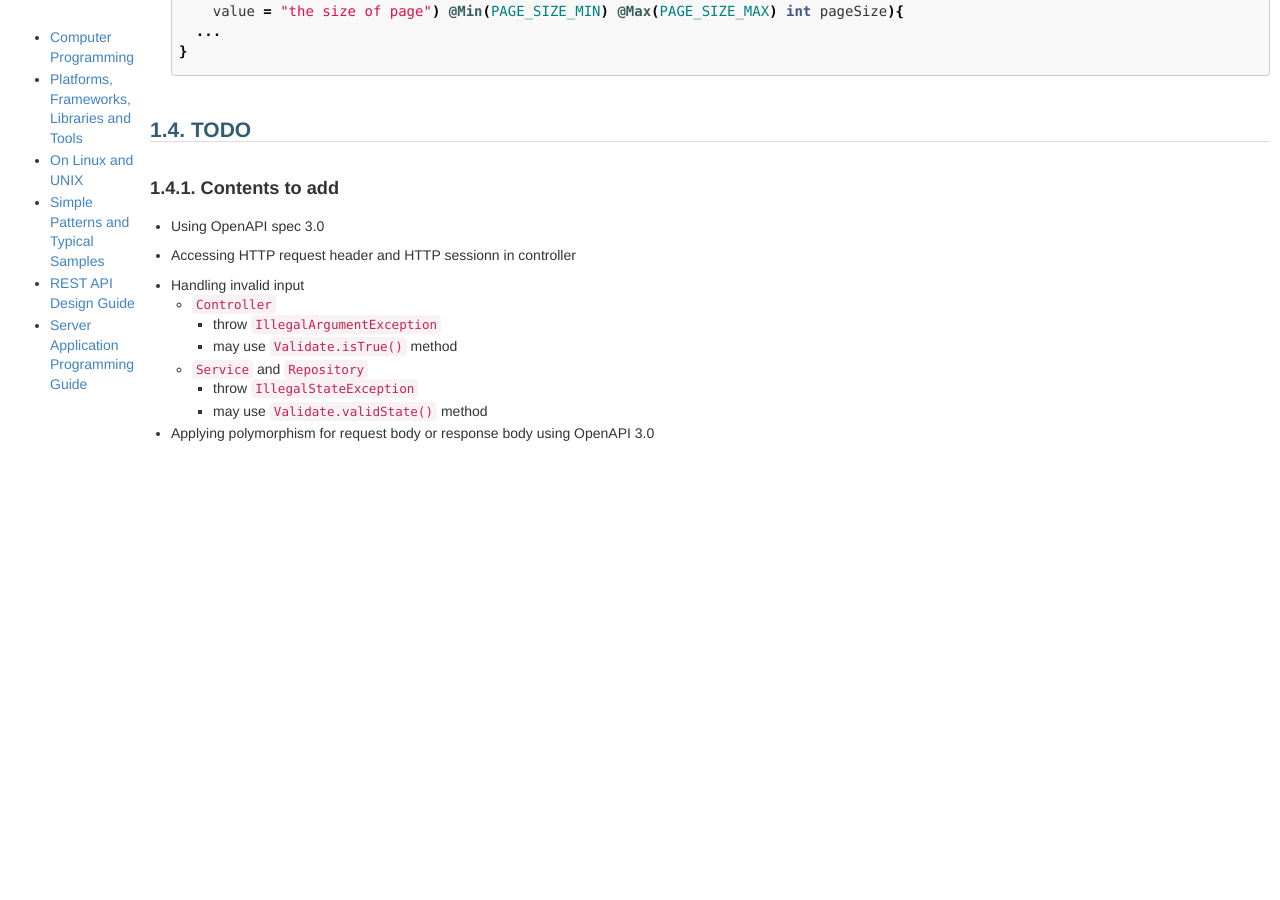
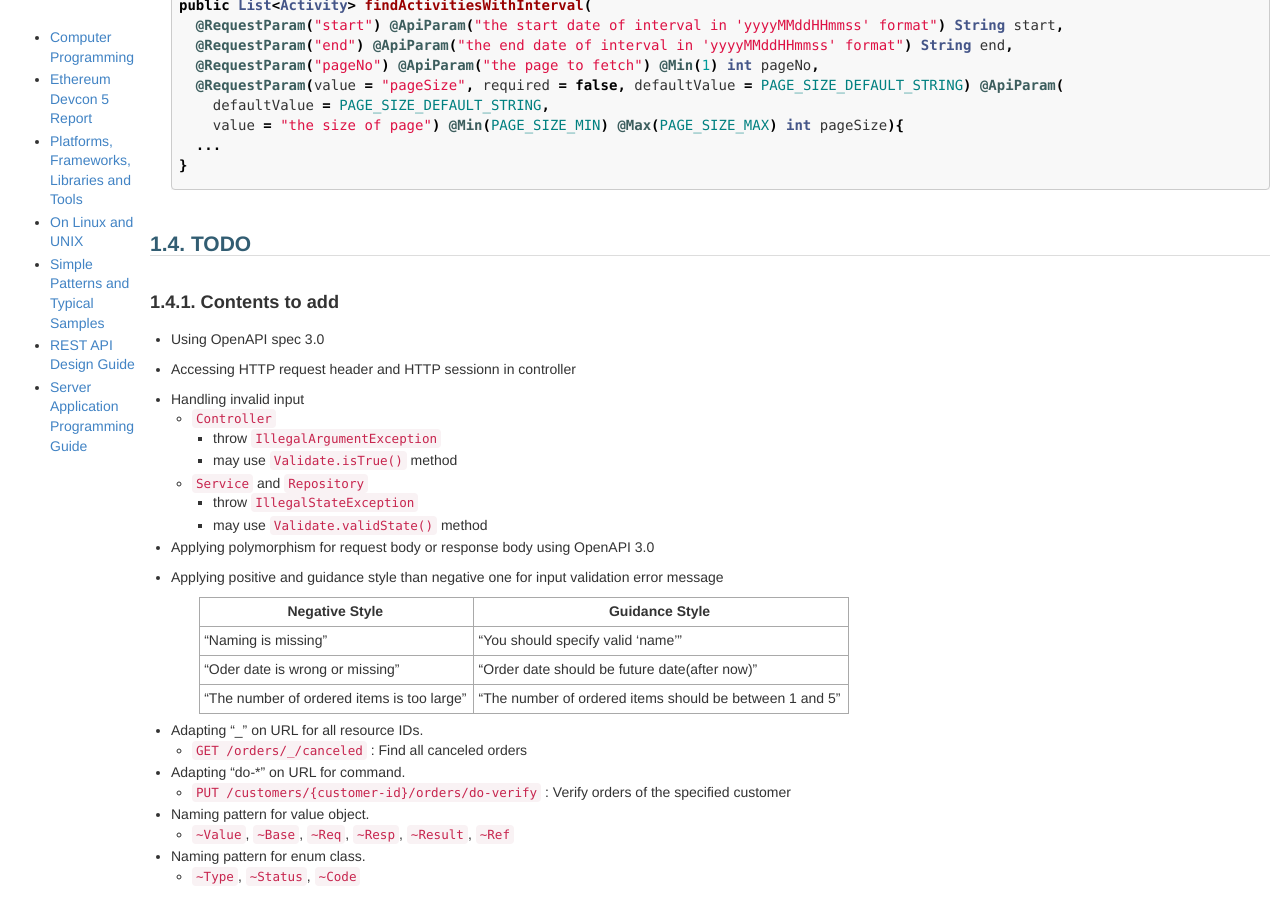
Before and after one commit to 3rdstage/3rdstage.github.io, a Jekyll site: the page built from pages/server-appl-programming-guide.md, in a window 1280 px wide and 900 px high, scrolled down 4048 px. Built offline with Jekyll 4.4.1, drawn with Linux system fonts in a browser that asks for light colours; the table of contents is made by our own code; before the commit the page ends 4506 px from its top, so only the background shows below that; some of the changed text lies outside the part shown.

Commit message:
Adding 'Ethereum Devcon 5 Report' page

```diff
--- a/pages/server-appl-programming-guide.md
+++ b/pages/server-appl-programming-guide.md
@@ -31,6 +31,11 @@
    |                   | Update   Method        | <tt>**update***Subject*</tt> |   |   |
    |                   | Updating Single Proprety | <tt>**set***Property***Of***Subject*</tt>   |   |   |
    |                   | Deletion Method        | <tt>**remove***Subject*</tt> |   |   |
+
+
+#### Logging Method
+
+* For controller public method, log starting and ending at `INFO` level
 
 
 ### Controller Programming Guide
@@ -210,3 +215,23 @@
         * may use `Validate.validState()` method
 
 * Applying polymorphism for request body or response body using OpenAPI 3.0
+
+* Applying positive and guidance style than negative one for input validation error message
+
+    | Negative Style | Guidance Style |
+    | -------------- | -------------- |
+    | "Naming is missing" | "You should specify valid 'name'" |
+    | "Oder date is wrong or missing"  | "Order date should be future date(after now)" |
+    | "The number of ordered items is too large" | "The number of ordered items should be between 1 and 5" |
+
+* Adapting "_" on URL for all resource IDs.
+    * `GET /orders/_/canceled` : Find all canceled orders
+
+* Adapting "do-*" on URL for command.
+    * `PUT /customers/{customer-id}/orders/do-verify` : Verify orders of the specified customer
+
+* Naming pattern for value object.
+    * `~Value`, `~Base`, `~Req`, `~Resp`, `~Result`, `~Ref`
+
+* Naming pattern for enum class.
+    * `~Type`, `~Status`, `~Code`
```
Also changed, not shown: pages/ethereum-devcon5-report.md (added, +68 -0 lines).
